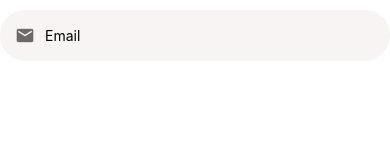
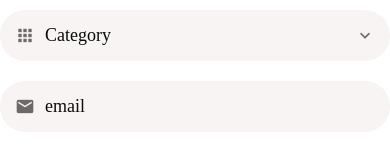
Before and after one commit to Fraser123456/ReactNativeApp, a React Native app in the folder DoneWithIt/: screen / in a window 390 px wide. Shown: the top 167 px of the page. Built offline with nearby package versions, Linux system fonts and the light colour scheme.

Commit message:
Completed the custome picker

```diff
--- a/DoneWithIt/App.js
+++ b/DoneWithIt/App.js
@@ -1,14 +1,38 @@
 import React, { useState } from "react";
-import { TextInput } from "react-native";
+import { Switch, TextInput } from "react-native";
+
 import AppTextInput from "./app/components/AppTextInput";
 import Screen from "./app/components/Screen";
+import AppPicker from "./app/components/AppPicker";
+
+const categories = [
+  {
+    lable: "Furniture",
+    value: 1,
+  },
+  {
+    lable: "Clothing",
+    value: 2,
+  },
+  {
+    lable: "Cameras",
+    value: 3,
+  },
+];
 
 export default function App() {
-  const [firstName, setFirstName] = useState("");
+  const [category, setCategory] = useState();
 
   return (
     <Screen>
-      <AppTextInput placeholder="Email" icon="email" />
+      <AppPicker
+        selectedItem={category}
+        onSelectItem={(item) => setCategory(item)}
+        items={categories}
+        icon="apps"
+        placeholder="Category"
+      />
+      <AppTextInput icon="email" placeholder="email" />
     </Screen>
   );
 }
--- /dev/null
+++ b/DoneWithIt/app/components/AppPicker.js
@@ -0,0 +1,81 @@
+import React, { useState } from "react";
+import {
+  View,
+  StyleSheet,
+  TouchableWithoutFeedback,
+  Button,
+  Modal,
+  FlatList,
+} from "react-native";
+import { MaterialCommunityIcons } from "@expo/vector-icons";
+
+import PickerItem from "./PickerItem";
+import defaultStyles from "../config/styles";
+import AppText from "./AppText";
+import Screen from "./Screen";
+
+function AppPicker({ icon, items, onSelectItem, selectedItem, placeholder }) {
+  const [modalVisible, setModalVisible] = useState(false);
+
+  return (
+    <>
+      <TouchableWithoutFeedback onPress={() => setModalVisible(true)}>
+        <View style={styles.container}>
+          {icon && (
+            <MaterialCommunityIcons
+              name={icon}
+              size={20}
+              color={defaultStyles.colors.medium}
+              style={styles.icon}
+            />
+          )}
+          <AppText style={[defaultStyles.text, styles.text]}>
+            {selectedItem ? selectedItem.lable : placeholder}
+          </AppText>
+          <MaterialCommunityIcons
+            name="chevron-down"
+            size={20}
+            color={defaultStyles.colors.medium}
+          />
+        </View>
+      </TouchableWithoutFeedback>
+      <Modal visible={modalVisible} animationType="slide">
+        <Screen>
+          <Button title="Close" onPress={() => setModalVisible(false)} />
+          <FlatList
+            data={items}
+            keyExtractor={(item) => item.value.toString()}
+            renderItem={({ item }) => (
+              <PickerItem
+                lable={item.lable}
+                onPress={() => {
+                  setModalVisible(false);
+                  onSelectItem(item);
+                }}
+              />
+            )}
+          />
+        </Screen>
+      </Modal>
+    </>
+  );
+}
+
+const styles = StyleSheet.create({
+  container: {
+    backgroundColor: defaultStyles.colors.light,
+    borderRadius: 25,
+    flexDirection: "row",
+    width: "100%",
+    padding: 15,
+    marginVertical: 10,
+  },
+  icon: {
+    marginRight: 10,
+  },
+  text: {
+    flex: 1,
+  },
+});
+
+export default AppPicker;
--- /dev/null
+++ b/DoneWithIt/app/components/AppText.js
@@ -0,0 +1,9 @@
+import React from "react";
+import { Text } from "react-native";
+
+import defaultStyles from "../config/styles";
+function AppText({ children, style }) {
+  return <Text style={[defaultStyles.text, style]}>{children}</Text>;
+}
+
+export default AppText;
--- a/DoneWithIt/app/components/AppText/index.js
+++ /dev/null
@@ -1,3 +0,0 @@
-import AppText from "./AppText";
-
-export default AppText;
--- a/DoneWithIt/app/components/AppTextInput.js
+++ b/DoneWithIt/app/components/AppTextInput.js
@@ -1,6 +1,8 @@
 import React from "react";
 import { TextInput, View, StyleSheet, Platform } from "react-native";
 import { MaterialCommunityIcons } from "@expo/vector-icons";
+
+import defaultStyles from "../config/styles";
 import colors from "../config/colors";
 
 function AppTextInput({ icon, ...otherProps }) {
@@ -10,18 +12,18 @@
         <MaterialCommunityIcons
           name={icon}
           size={20}
-          color={colors.medium}
+          color={defaultStyles.colors.medium}
           style={styles.icon}
         />
       )}
-      <TextInput style={styles.textInput} {...otherProps} />
+      <TextInput style={defaultStyles.text} {...otherProps} />
     </View>
   );
 }
 
 const styles = StyleSheet.create({
   container: {
-    backgroundColor: colors.light,
+    backgroundColor: defaultStyles.colors.light,
     borderRadius: 25,
     flexDirection: "row",
     width: "100%",
@@ -31,11 +33,6 @@
   icon: {
     marginRight: 10,
   },
-  textinput: {
-    fontSize: 18,
-    fontFamily: Platform.OS === "android" ? "Roboto" : "Avenir",
-    color: colors.dark,
-  },
 });
 
 export default AppTextInput;
--- /dev/null
+++ b/DoneWithIt/app/components/PickerItem.js
@@ -0,0 +1,20 @@
+import React from "react";
+import { TouchableOpacity, StyleSheet } from "react-native";
+
+import AppText from "./AppText";
+
+function PickerItem({ lable, onPress }) {
+  return (
+    <TouchableOpacity onPress={onPress}>
+      <AppText style={styles.text}>{lable}</AppText>
+    </TouchableOpacity>
+  );
+}
+
+const styles = StyleSheet.create({
+  text: {
+    padding: 20,
+  },
+});
+
+export default PickerItem;
--- /dev/null
+++ b/DoneWithIt/app/config/styles.js
@@ -0,0 +1,12 @@
+import { Platform } from "react-native";
+
+import colors from "./colors";
+
+export default {
+  colors,
+  text: {
+    fontSize: 18,
+    fontFamily: Platform.OS === "android" ? "Roboto" : "Avenir",
+    color: colors.dark,
+  },
+};
```
Also changed, not shown: DoneWithIt/app/components/AppText/AppText.js (deleted, +0 -9 lines), DoneWithIt/app/components/AppText/styles.js (deleted, +0 -11 lines).
